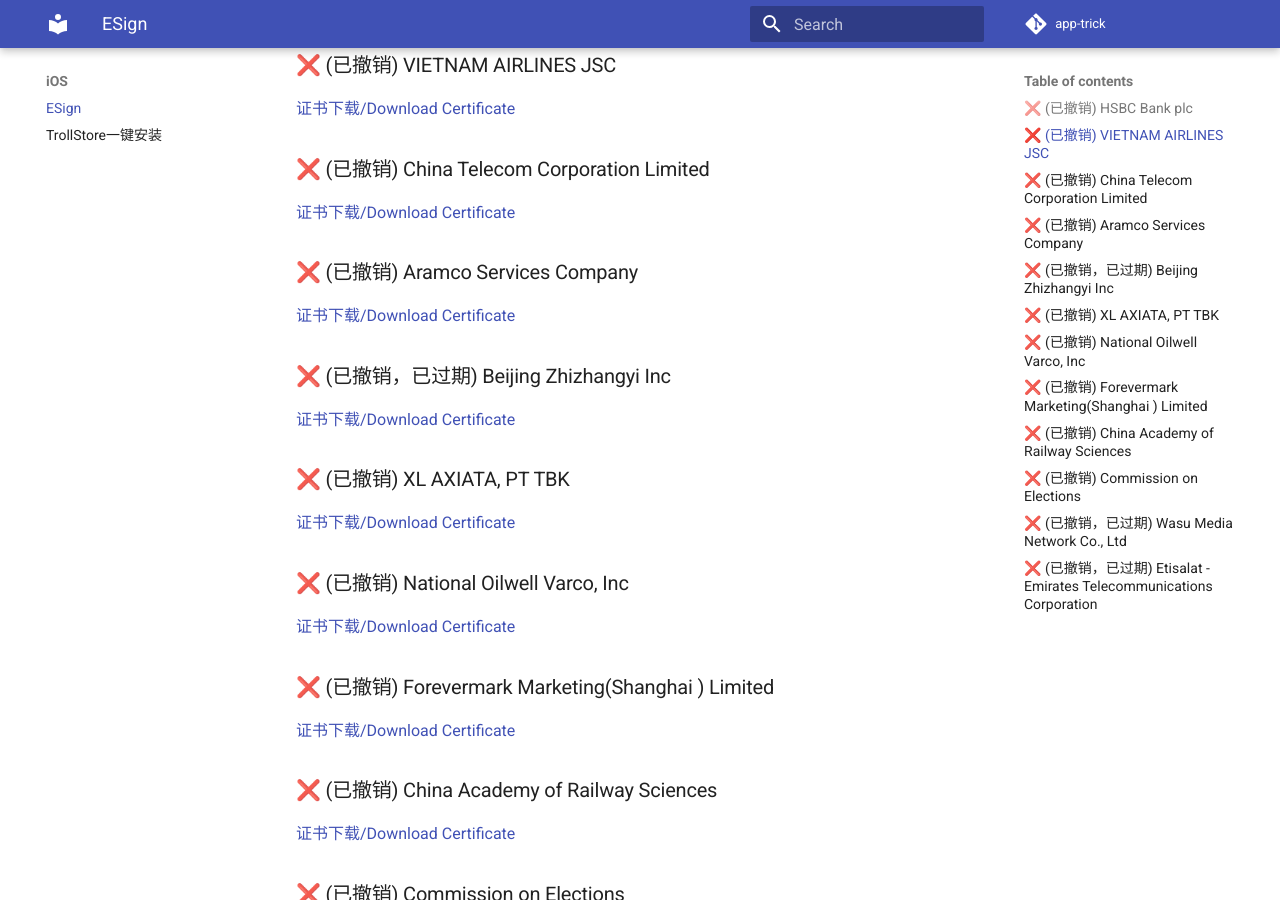
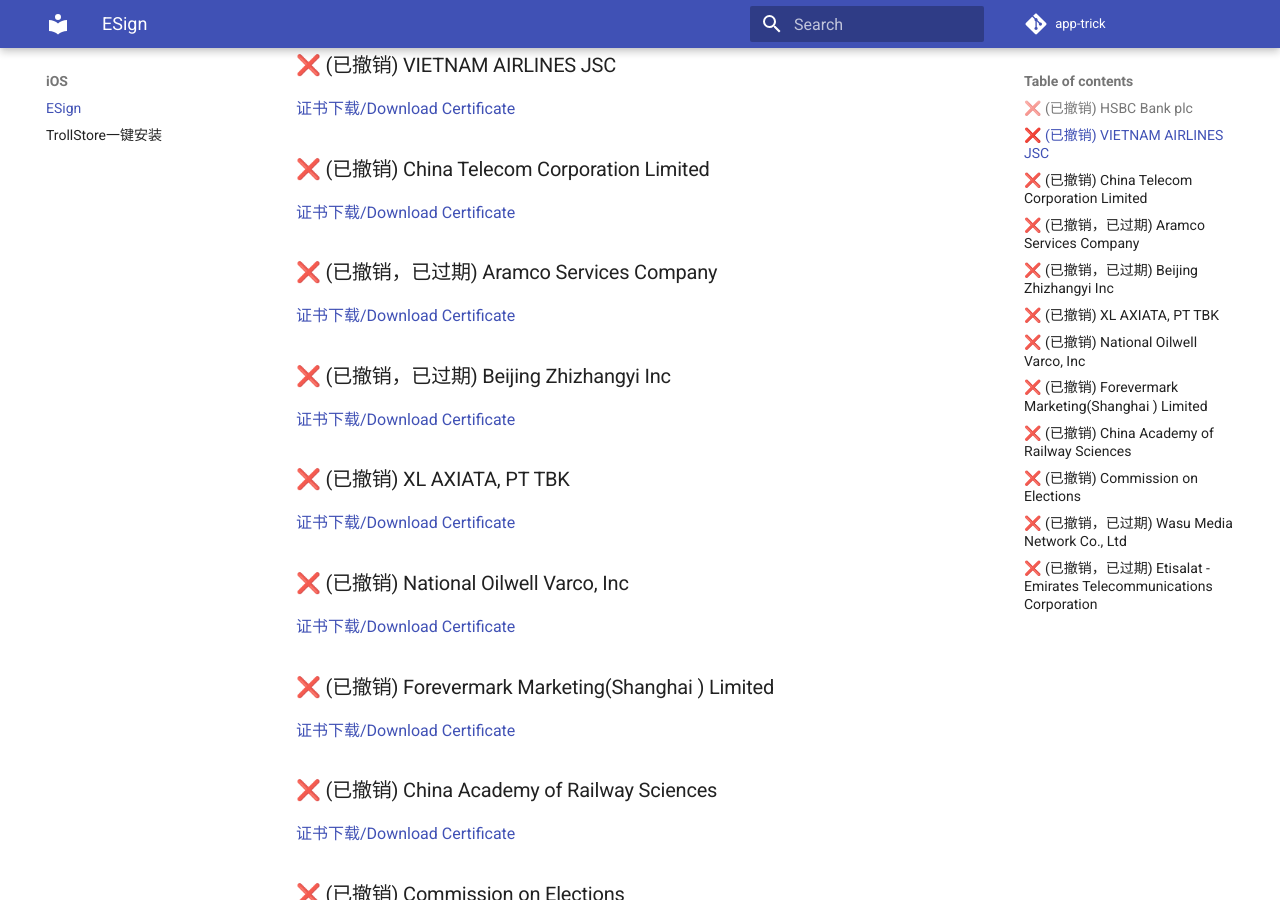
Before and after one commit to app-trick/app-trick.github.io, an MkDocs documentation site: the page built from docs/iOS/Esign.md, in a window 1280 px wide and 900 px high, scrolled down 448 px. Built offline with MkDocs 1.6.1 and Material for MkDocs 9.7.7, drawn with Linux system fonts in a browser that asks for light colours; comment, search, counter and statistics services are not loaded.

Commit message:
Esign Repo Update

```diff
--- a/docs/iOS/Esign.md
+++ b/docs/iOS/Esign.md
@@ -14,7 +14,7 @@
 [证书下载/Download Certificate](/iOS/cert/VIETNAM%20AIRLINES%20JSC.zip)
 ### ❌ (已撤销) China Telecom Corporation Limited
 [证书下载/Download Certificate](/iOS/cert/China%20Telecom%20Corporation%20Limited.zip)
-### ❌ (已撤销) Aramco Services Company
+### ❌ (已撤销，已过期) Aramco Services Company
 [证书下载/Download Certificate](/iOS/cert/Aramco%20Services%20Company.zip)
 ### ❌ (已撤销，已过期) Beijing Zhizhangyi Inc
 [证书下载/Download Certificate](/iOS/cert/Beijing%20Zhizhangyi%20Inc.zip)
```
